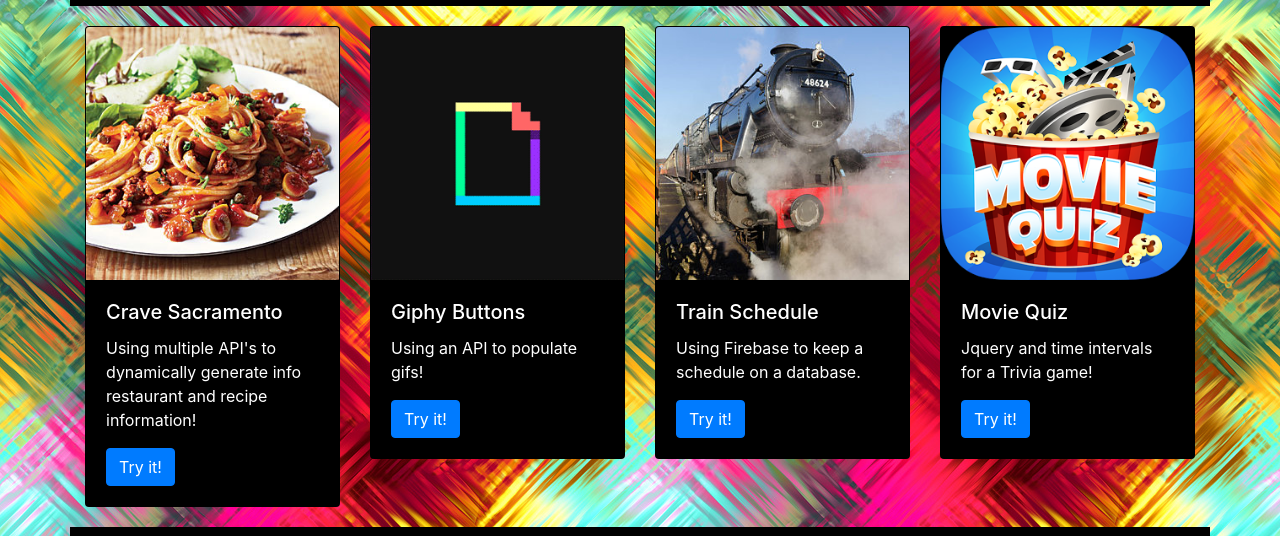
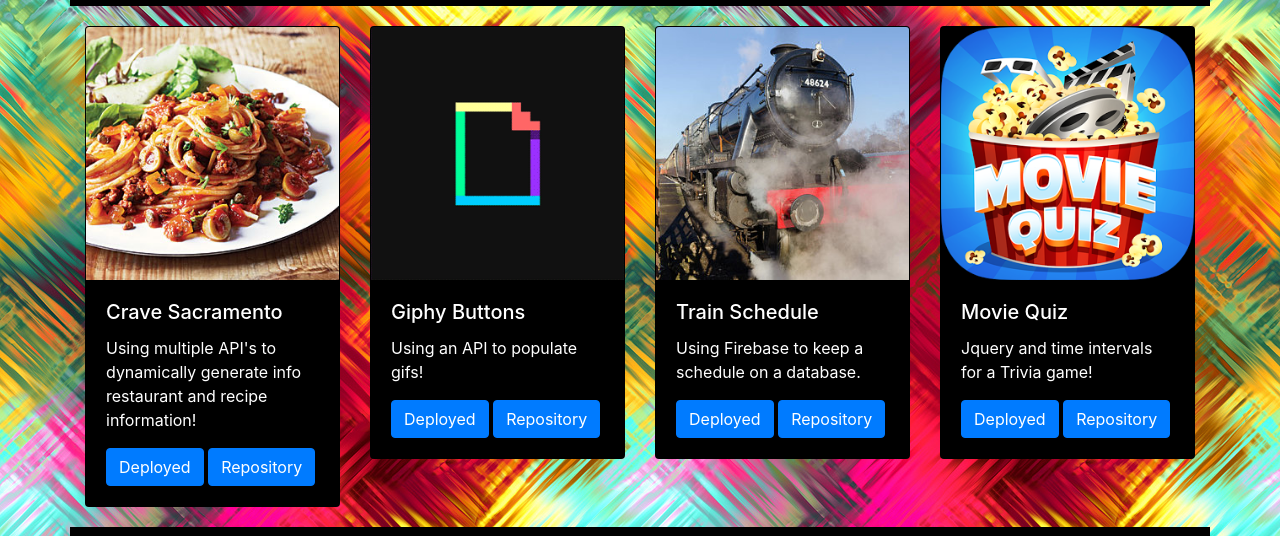
Before and after one commit to Lindca/myWebsite, a plain HTML site: page portfolio.html in a window 1280 px wide. Shown: the part 192-728 px from the top of the page. Drawn offline with nearby package versions, Linux system fonts and the light colour scheme.

Commit message:
add buttons

```diff
--- a/assets/css/style.css
+++ b/assets/css/style.css
@@ -48,3 +48,6 @@
     background-color: black;
     color: white;
 }
+button{
+    margin: 5px;
+}
--- a/portfolio.html
+++ b/portfolio.html
@@ -55,7 +55,8 @@
                     <div class="card-body">
                         <h5 class="card-title">Crave Sacramento</h5>
                         <p class="card-text">Using multiple API's to dynamically generate info restaurant and recipe information!</p>
-                        <a target="_blank" href="https://jenniferhjones.github.io/Project1/" class="btn btn-primary">Try it!</a>
+                        <a target="_blank" href="https://jenniferhjones.github.io/Project1/" class="btn btn-primary">Deployed</a>
+                        <a target="_blank" href="https://jenniferhjones.github.io/Project1/" class="btn btn-primary">Repository</a>
                     </div>
                 </div>
             </div>
@@ -65,7 +66,8 @@
                     <div class="card-body">
                         <h5 class="card-title">Giphy Buttons</h5>
                         <p class="card-text">Using an API to populate gifs!</p>
-                        <a target="_blank" href="https://lindca.github.io/giphybuttons/" class="btn btn-primary">Try it!</a>
+                        <a target="_blank" href="https://lindca.github.io/giphybuttons/" class="btn btn-primary">Deployed</a>
+                        <a target="_blank" href="https://lindca.github.io/giphybuttons/" class="btn btn-primary">Repository</a>
                     </div>
                 </div>
             </div>
@@ -75,7 +77,8 @@
                     <div class="card-body">
                         <h5 class="card-title">Train Schedule</h5>
                         <p class="card-text">Using Firebase to keep a schedule on a database.</p>
-                        <a target="_blank" href="https://lindca.github.io/TrainSchedule/" class="btn btn-primary">Try it!</a>
+                        <a target="_blank" href="https://lindca.github.io/TrainSchedule/" class="btn btn-primary">Deployed</a>
+                        <a target="_blank" href="https://lindca.github.io/TrainSchedule/" class="btn btn-primary">Repository</a>
                     </div>
                 </div>
             </div>
@@ -85,7 +88,8 @@
                     <div class="card-body">
                         <h5 class="card-title">Movie Quiz</h5>
                         <p class="card-text">Jquery and time intervals for a Trivia game!</p>
-                        <a target="_blank" href="https://lindca.github.io/TriviaGame/" class="btn btn-primary">Try it!</a>
+                        <a target="_blank" href="https://lindca.github.io/TriviaGame/" class="btn btn-primary">Deployed</a>
+                        <a target="_blank" href="https://lindca.github.io/TriviaGame/" class="btn btn-primary">Repository</a>
                     </div>
                 </div>
             </div>
```
